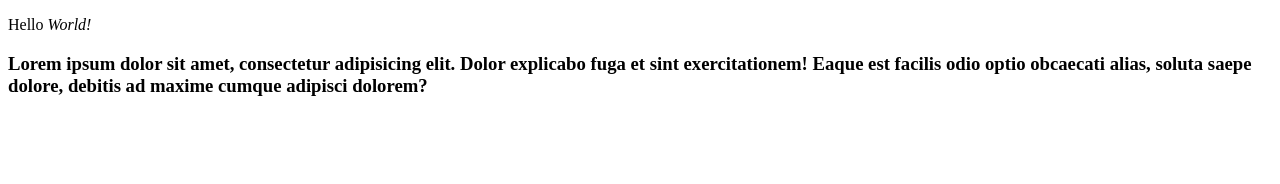
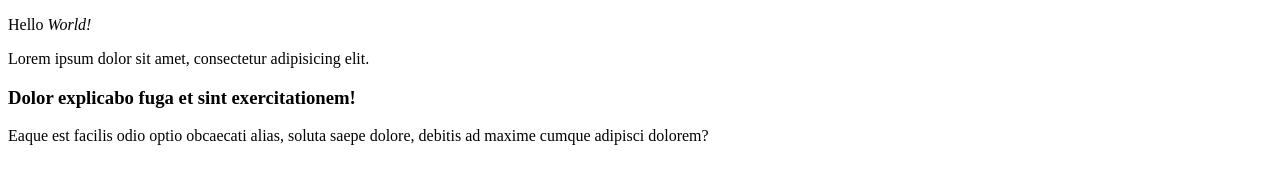
Before and after one commit to isahua16/LiveServer, a plain HTML site: page index.html in a window 1280 px wide. Drawn offline with Linux system fonts and the light colour scheme.

Commit message:
Changed my h3 tag

```diff
--- a/index.html
+++ b/index.html
@@ -13,6 +13,6 @@
   </head>
   <body>
     <p>Hello <i>World!</i></p>
-    <p><h3>Lorem ipsum dolor sit amet, consectetur adipisicing elit. Dolor explicabo fuga et sint exercitationem! Eaque est facilis odio optio obcaecati alias, soluta saepe dolore, debitis ad maxime cumque adipisci dolorem?</h3></p>
+    <p>Lorem ipsum dolor sit amet, consectetur adipisicing elit.<h3>Dolor explicabo fuga et sint exercitationem!</h3> Eaque est facilis odio optio obcaecati alias, soluta saepe dolore, debitis ad maxime cumque adipisci dolorem?</p>
   </body>
 </html>
```
